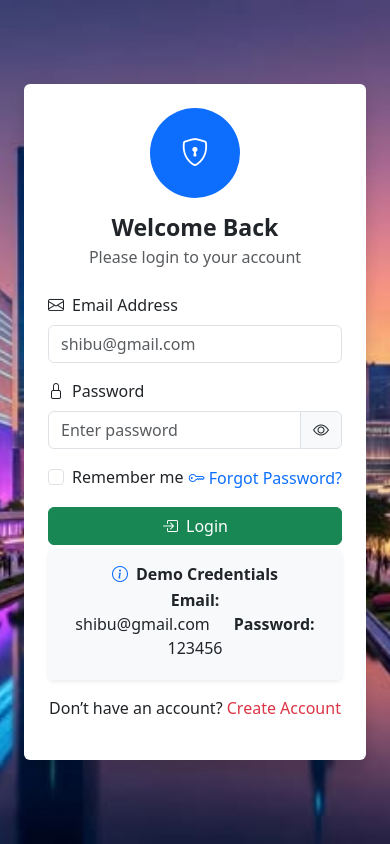
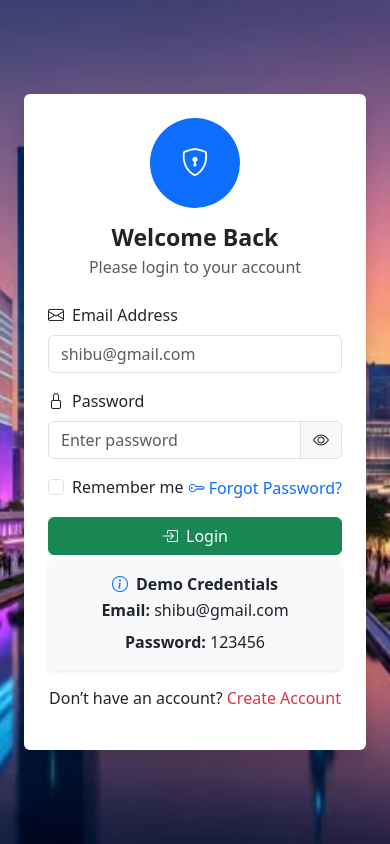
Before and after one commit to Shivam-developer-2025/authentication-system, a plain HTML site: page index.html in a window 390 px wide. Drawn offline with nearby package versions, Linux system fonts and the light colour scheme.

Commit message:
responsive credetial

```diff
--- a/index.html
+++ b/index.html
@@ -90,10 +90,15 @@
                                     <h6 class="fw-bold mb-1">
                                         <i class="bi bi-info-circle me-2 text-primary"></i>Demo Credentials
                                     </h6>
-                                    <p class="mb-1">
-                                        <span class="me-4"><strong>Email:</strong>
-                                            shibu@gmail.com</span><span><strong>Password:</strong> 123456</span>
-                                    </p>
+                                    <!-- Credentials -->
+                                    <div class="d-flex flex-column flex-md-row justify-content-center gap-2 gap-md-4">
+                                        <div>
+                                            <strong>Email:</strong> shibu@gmail.com
+                                        </div>
+                                        <div>
+                                            <strong>Password:</strong> 123456
+                                        </div>
+                                    </div>
                                 </div>
                             </div>
 
```
